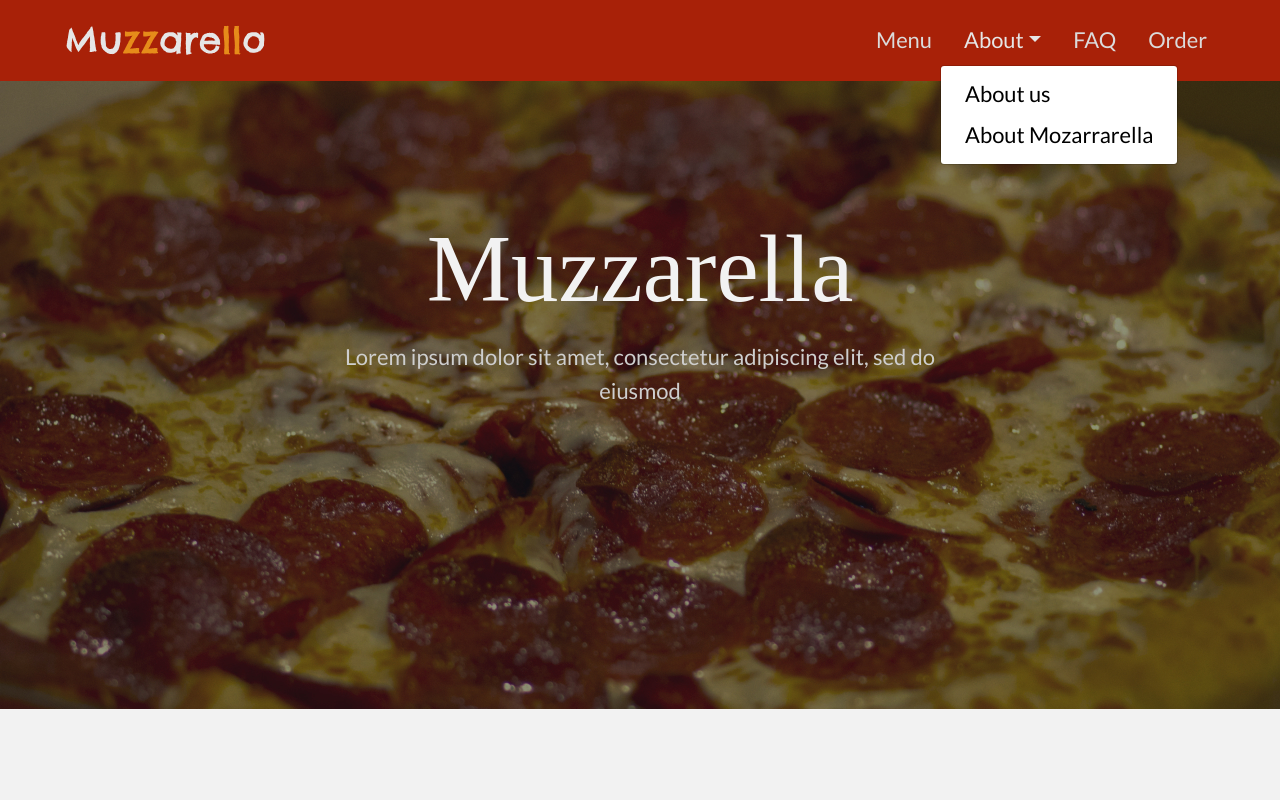
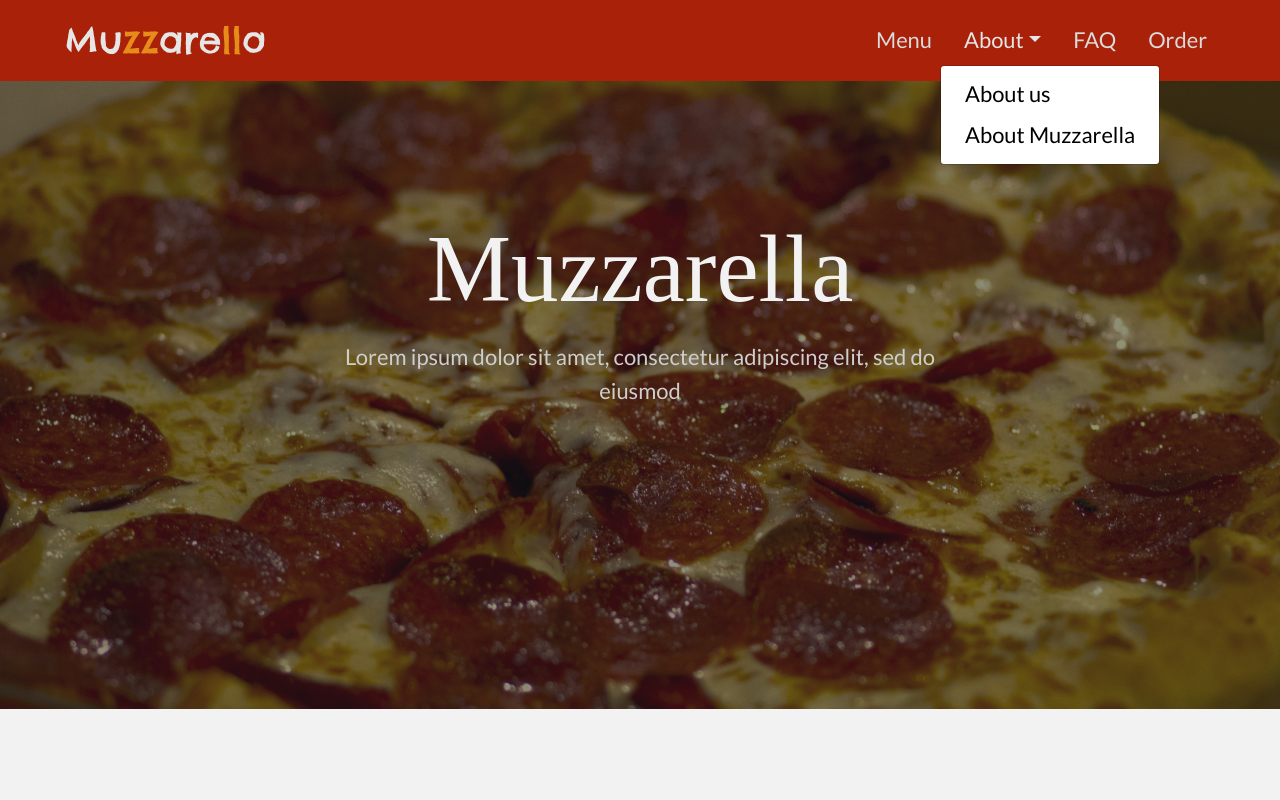
Before and after one commit to Matheusdoe-dev/Muzzarella-webapp, a React (Create React App) app: page / in a window 1280 px wide. Both pictures are taken after a click on the button "About". Shown: the top 800 px of the page. Built offline with nearby package versions, Linux system fonts and the light colour scheme; a web font is replaced by a local one.

Commit message:
:bug: chore: link name bug fixed

```diff
--- a/src/components/Header/index.js
+++ b/src/components/Header/index.js
@@ -44,7 +44,7 @@ const Index = () => {
                         <Link to="/aboutus">About us</Link>
                       </Dropdown.Item>
                       <Dropdown.Item>
-                        <Link to="/aboutmuzzarella">About Mozarrarella</Link>
+                        <Link to="/aboutmuzzarella">About Muzzarella</Link>
                       </Dropdown.Item>
                     </Dropdown>
                     <NavItem>
```
